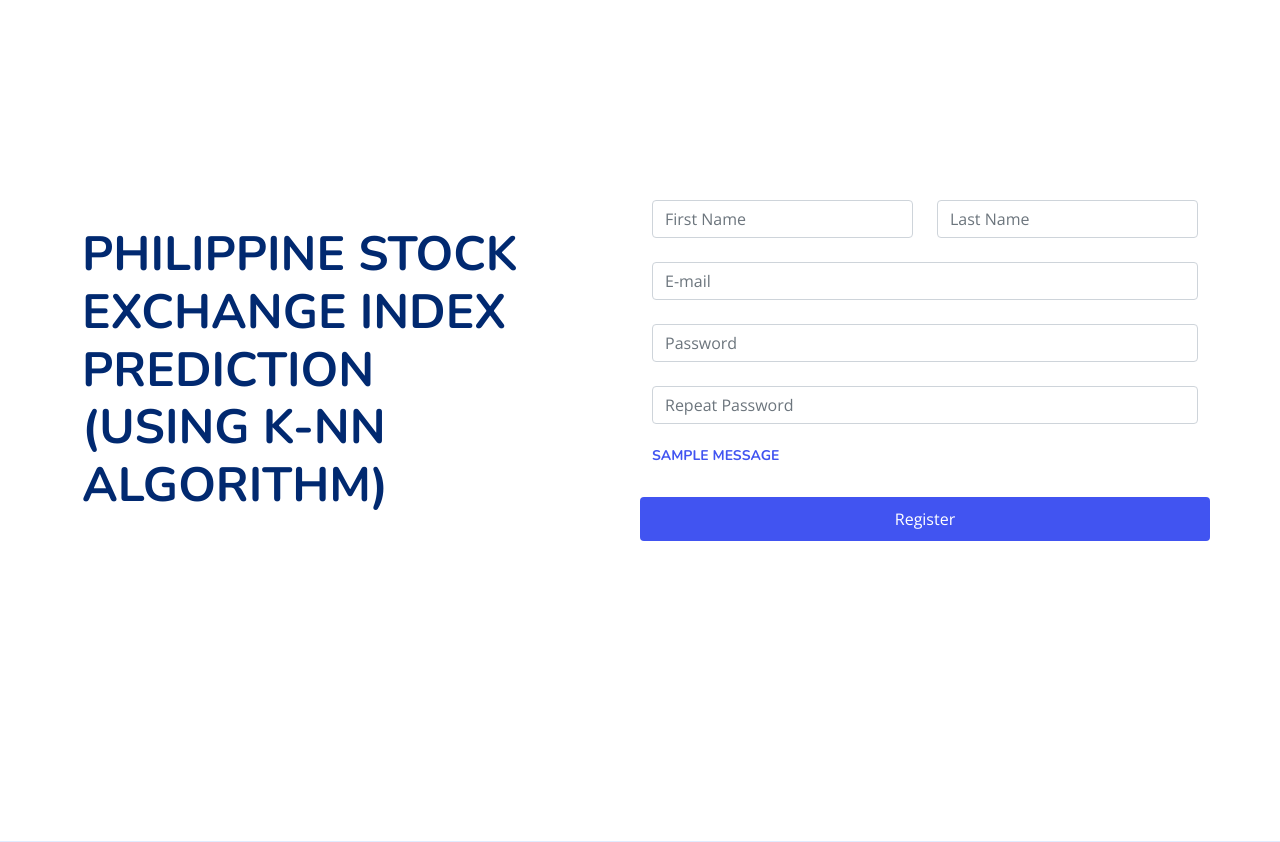
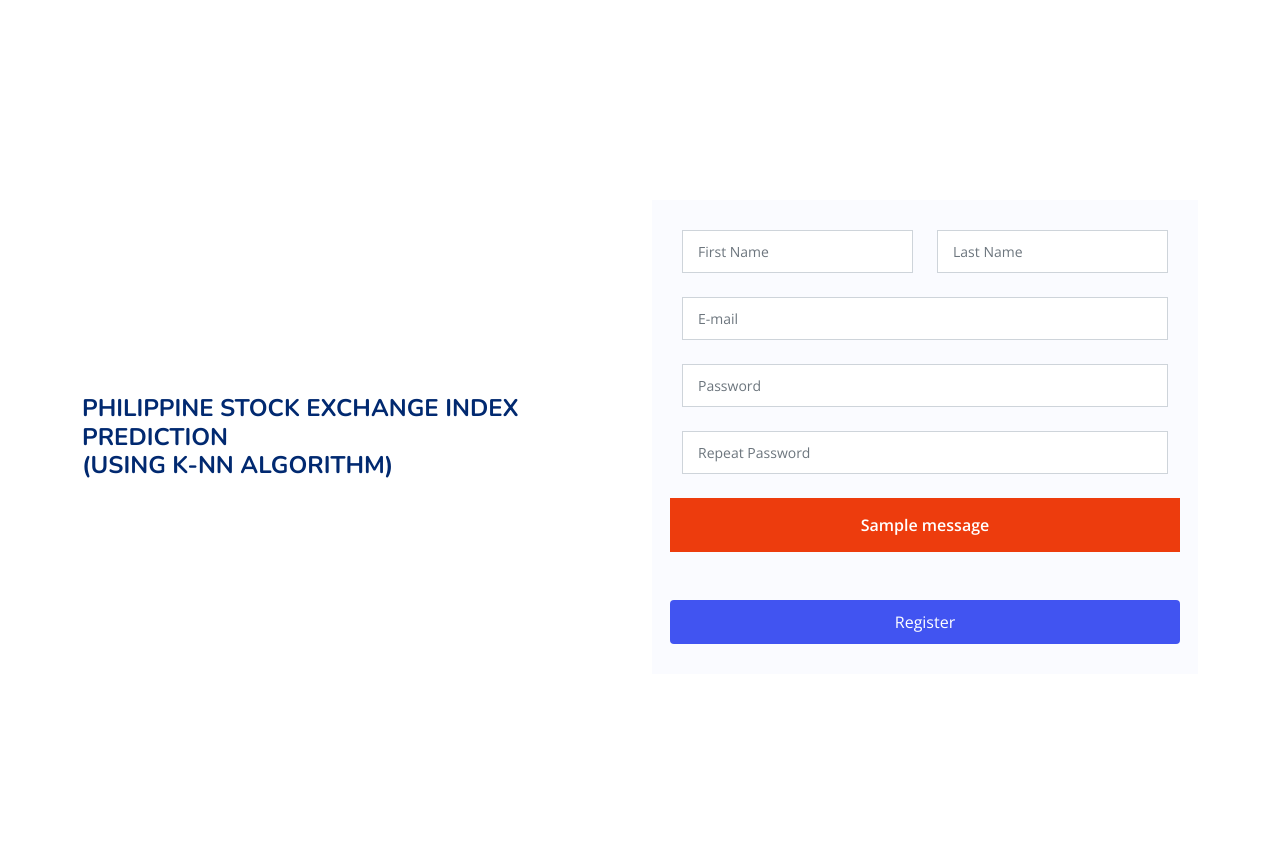
Before and after one commit to calvinjazz/thesis2-calvinjazz, a Django app: page /register in a window 1280 px wide. Shown: the part 158-1000 px from the top of the page. Run offline with Django 3.2, Linux system fonts and the light colour scheme; tables that the repository leaves empty hold one stand-in row (values such as "Sample post"); one stand-in notice (Sample message) is shown; some libraries are stand-ins or nearby versions.

Commit message:
ui changes 4

```diff
--- a/static/assets/css/style.css
+++ b/static/assets/css/style.css
@@ -2505,10 +2505,9 @@ section {
 }
 
 .chart .form-general .error-message {
-  display: none;
   color: #fff;
   background: #ed3c0d;
-  text-align: left;
+  text-align: center;
   padding: 15px;
   margin-bottom: 24px;
   font-weight: 600;
@@ -2583,9 +2582,10 @@ section {
 }
 
 .chart h3 {
-  font-size: 14px;
-  font-weight: 700;
-  color: #4154f1;
+  margin: 0;
+  font-size: 24px;
+  font-weight: 700;
+  color: #012970;
   text-transform: uppercase;
 }
 
--- a/templates/login.html
+++ b/templates/login.html
@@ -76,7 +76,7 @@
                 {% if user.is_authenticated %}
                 <h3>Welcome, {{user.username}}</h3>
                 {% else %}
-                <h3 style="margin: 0; font-size: 48px; font-weight: 700; color: #012970;"data-aos="fade-up">
+                <h3>
                     Philippine Stock Exchange Index Prediction <br>(Using k-NN Algorithm)
                 </h3>
                 {% endif %}
@@ -98,7 +98,9 @@
                   </div>
 
                   {% for message in messages %}
-                  <h3>{{message}}</h3>
+                  <div class="error-message">
+                    {{message}}
+                  </div>
                   {% endfor %}
 
                   <button type="submit">Log In</button>
--- a/templates/register.html
+++ b/templates/register.html
@@ -81,7 +81,7 @@
                 {% if user.is_authenticated %}
                 <h3>Welcome, {{user.username}}</h3>
                 {% else %}
-                <h3 style="margin: 0; font-size: 48px; font-weight: 700; color: #012970;"data-aos="fade-up">
+                <h3>
                     Philippine Stock Exchange Index Prediction <br>(Using k-NN Algorithm)
                 </h3>
                 {% endif %}
@@ -89,7 +89,7 @@
               </div>
 
             <div class="col-lg-6">
-              <form action="register" method="POST">
+              <form action="register" method="POST" class="form-general">
                 <div class="row gy-4">
                   {% csrf_token %}
 
@@ -114,7 +114,9 @@
                   </div>
 
                   {% for message in messages %}
-                  <h3>{{message}}</h3>
+                  <div class="error-message">
+                    {{message}}
+                  </div>
                   {% endfor %}
 
                   <button type="submit">Register</button>
```
Also changed, not shown: db.sqlite3, 1 other file.
